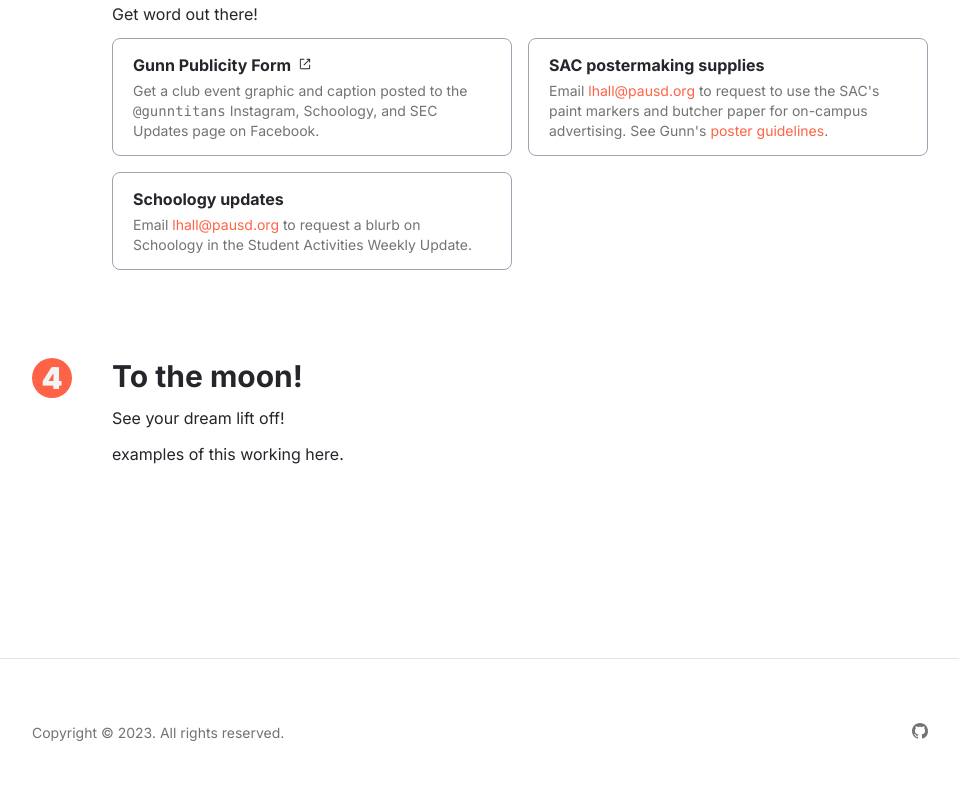
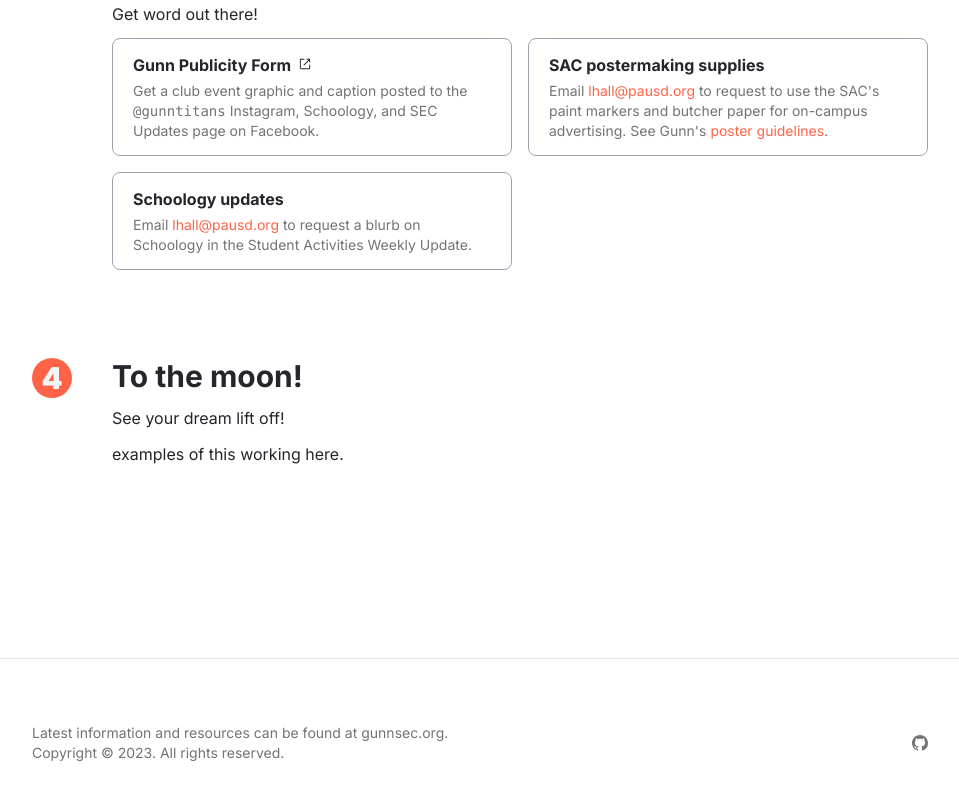
Before and after one commit to gunnsec/gunn-launchpad, a Next.js app: page / in a window 1280 px wide. Shown: the part 1574-2374 px from the top of the page, without its empty margins (160-1119 px from the left). Built offline with nearby package versions, Linux system fonts and the light colour scheme.

Commit message:
add link to gunnsec.org to footer

```diff
--- a/components/Footer.tsx
+++ b/components/Footer.tsx
@@ -5,9 +5,13 @@ export default function Footer() {
     return (
         <footer className="mt-24 py-16 border-t border-tertiary dark:border-tertiary-dark">
             <div className="container text-secondary dark:text-secondary-dark text-sm flex justify-between">
-                Copyright © 2023. All rights reserved.
+                <p>
+                    Latest information and resources can be found at <a href="https://gunnsec.org/" target="_blank" rel="noopener noreferrer">gunnsec.org</a>.
+                    <br />
+                    Copyright © 2023. All rights reserved.
+                </p>
                 <a href="https://github.com/gunnsec/gunn-launchpad" target="_blank" rel="noopener noreferrer" className="text-base">
-                    <BsGithub />
+                    <BsGithub className="my-auto h-full" />
                 </a>
             </div>
         </footer>
```
